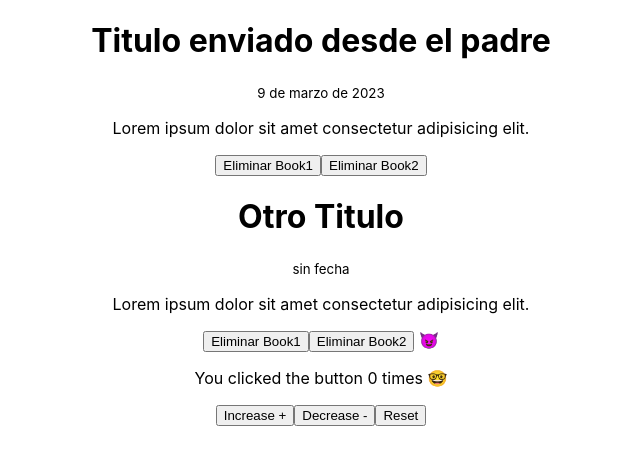
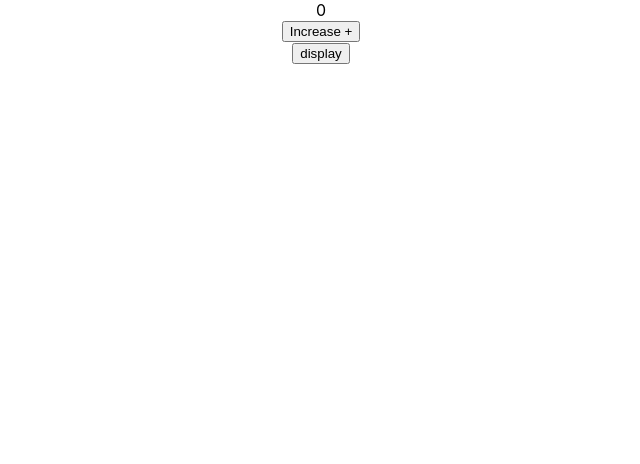
Before and after one commit to Alb3G/Tema_6_React, a React (Create React App) app in the folder cheatsheet/my-app/: page / in a window 1280 px wide. Shown: the top 464 px of the page, without its empty margins (319-959 px from the left). Built offline with nearby package versions, Linux system fonts and the light colour scheme.

Commit message:
Vemos el useEffect

```diff
--- a/cheatsheet/my-app/src/App.js
+++ b/cheatsheet/my-app/src/App.js
@@ -1,13 +1,21 @@
 import './App.css'
-import Counter from './components/Counter'
-import FirstComponent, { SecondComponent } from './components/FirstComponent'
+import UseEffectComponent from './components/UseEffectComponent'
+// import Counter from './components/Counter'
+// import FirstComponent, { SecondComponent } from './components/FirstComponent'
+
+import { useState } from 'react'
 function App () {
+  const [display, setDisplay] = useState(true)
+  const [count, setCount] = useState(0) // Lo que hacemos al pasarle por props el count y setCount es que no nos actualice a 0 el estado del contador y que nos guarde lo que vale.
+
   return (
     <div className='App'>
-      <FirstComponent title='Titulo enviado desde el padre' date='9 de marzo de 2023' />
+      {display && <UseEffectComponent count={count} setCount={setCount} />}
+      <button onClick={() => setDisplay(!display)}>display</button>
+      {/* <FirstComponent title='Titulo enviado desde el padre' date='9 de marzo de 2023' />
       <FirstComponent />
       <SecondComponent id={1} />
-      <Counter />
+      <Counter /> */}
     </div>
   )
 }
--- /dev/null
+++ b/cheatsheet/my-app/src/components/UseEffectComponent.js
@@ -0,0 +1,17 @@
+import { useEffect } from 'react'
+
+export default function UseEffectComponent ({ count, setCount }) {
+  console.log('Me ejecuto cada vez que cambia el componente')
+
+  useEffect(() => {
+    console.log('Acabo de montarme')
+    return () => console.log('Me desmonto')
+  }, [])
+
+  return (
+    <div>
+      <span>{count}</span><br />
+      <button onClick={() => setCount(count + 1)}>Increase +</button>
+    </div>
+  )
+}
```
